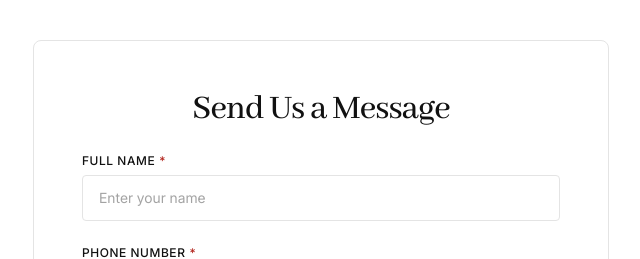
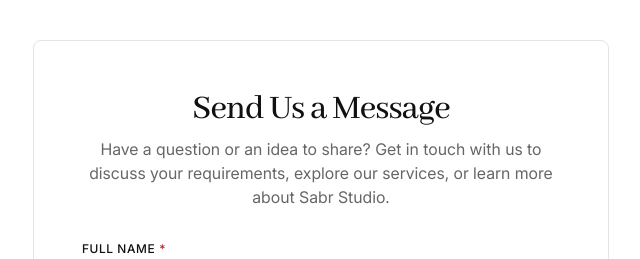
Before and after one commit to abufazal460/Sabr-Studio, a React (Vite) app in the folder frontend/: page /contact in a window 1280 px wide. Shown: the part 1180-1439 px from the top of the page, without its empty margins (319-959 px from the left). Built offline with nearby package versions, Linux system fonts and the light colour scheme; no server answers.

Commit message:
conact page resuesable enuiry form add subtitle

```diff
--- a/frontend/src/features/contact/pages/Contact.jsx
+++ b/frontend/src/features/contact/pages/Contact.jsx
@@ -126,7 +126,9 @@
       {/* Reusable Enquiry Form */}
       <section className="py-20 sm:py-28 lg:py-32 bg-white" aria-label="Studio Consultation Inquiry">
         <div className="max-w-2xl mx-auto px-5 sm:px-8 lg:px-12">
-          <EnquiryForm />
+          <EnquiryForm
+          subtitle="Have a question or an idea to share? Get in touch with us to discuss your requirements, explore our services, or learn more about Sabr Studio."
+          />
         </div>
       </section>
     </div>
```
